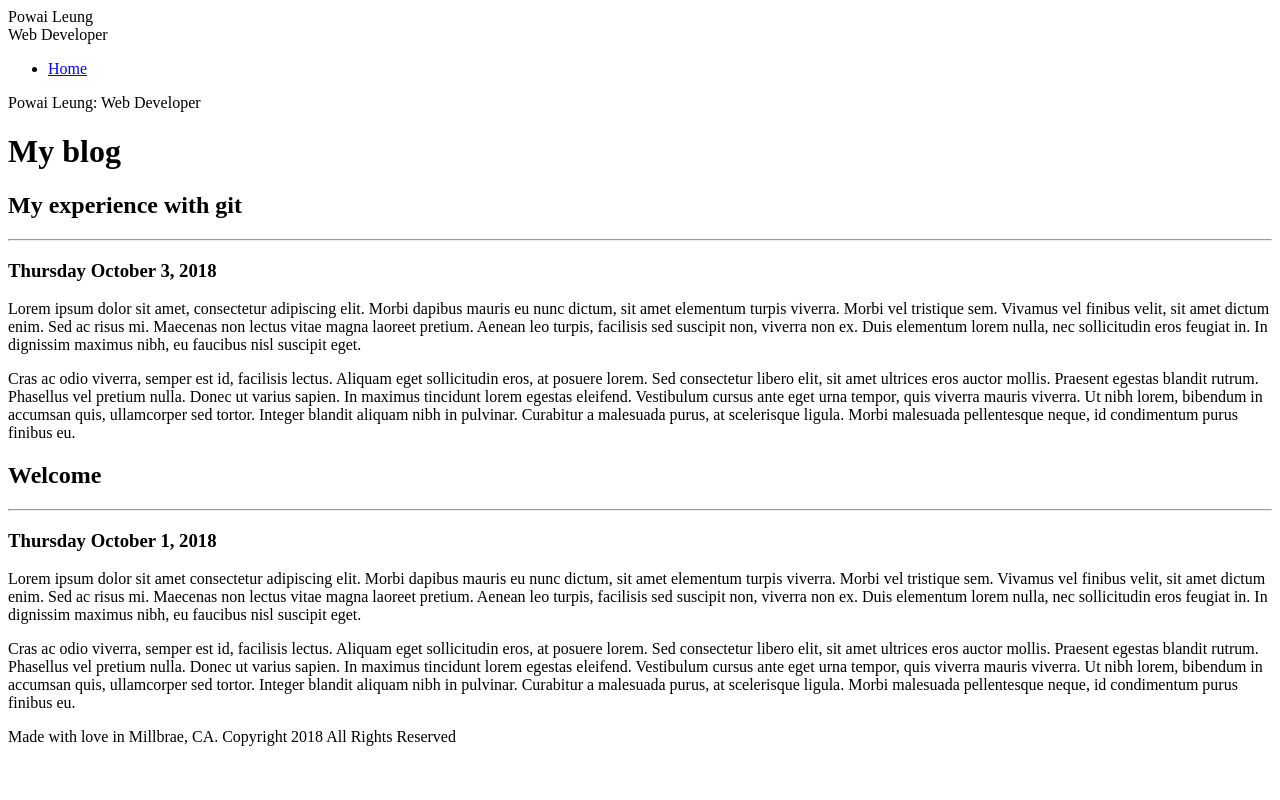
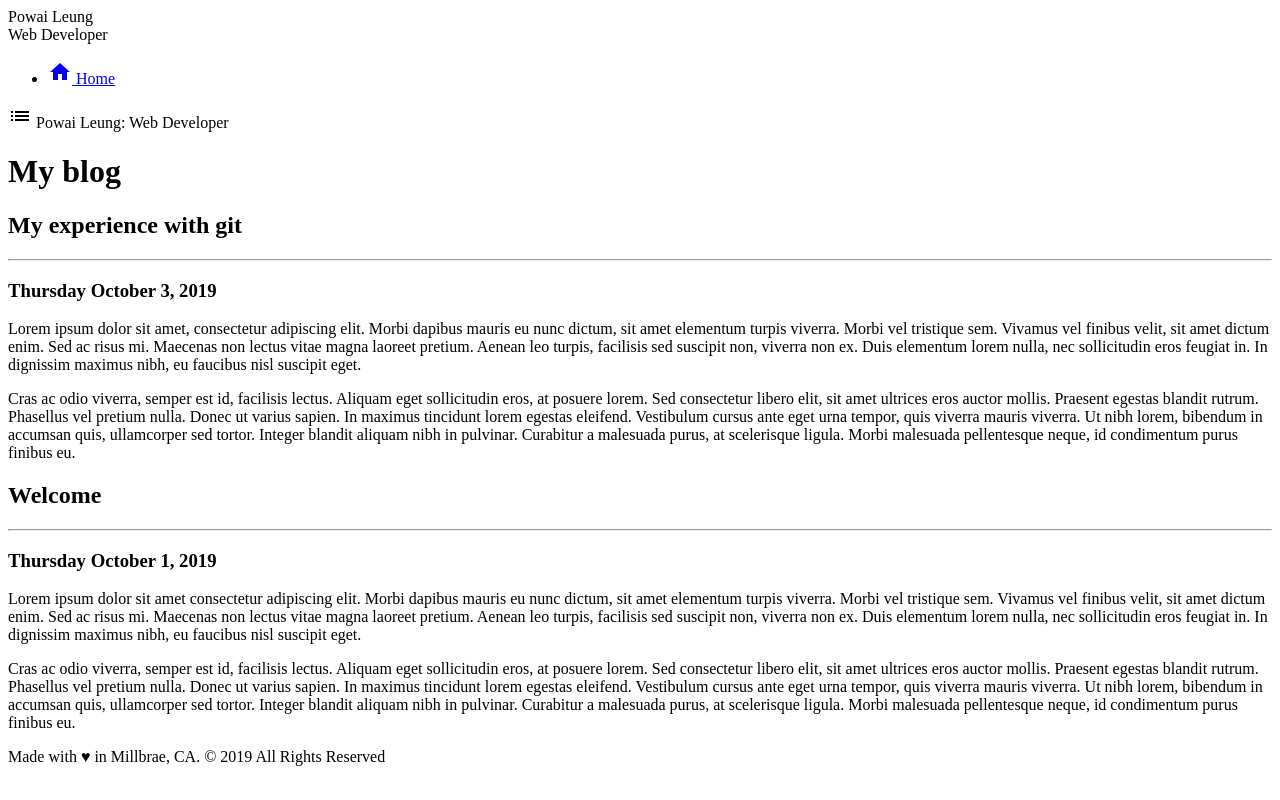
Before and after one commit to powaileung/personal-blog, a plain HTML site: page index.html in a window 1280 px wide. Drawn offline with Linux system fonts and the light colour scheme.

Commit message:
Add Google Material Icons

```diff
--- a/index.html
+++ b/index.html
@@ -4,6 +4,7 @@
     <meta charset="UTF-8">
     <meta name="viewport" content="width=device-width, initial-scale=1.0">
     <meta http-equiv="X-UA-Compatible" content="ie=edge">
+    <link href="https://fonts.googleapis.com/icon?family=Material+Icons" rel="stylesheet">
     <title>Powai Leung - Web Developer</title>
   </head>
   <body>
@@ -14,7 +15,11 @@
             <div class="site-header">Powai Leung</div>
             <div class="site-subheader">Web Developer</div>
             <ul class="site-navigation">
-              <li><a href="index.html">Home</a></li>
+              <li>
+                <a href="index.html">
+                  <i class="material-icons">home</i> Home
+                </a>
+              </li>
             </ul>
           </div>
         </nav>
@@ -22,6 +27,7 @@
         <main>
           <div class="menu">
             <div class="menu-icon" id="sidebarCollapse">
+              <i class="material-icons"> list </i>
               <span class="mobile-header">Powai Leung: Web Developer</span>
             </div>
           </div>
@@ -30,7 +36,7 @@
           <article>
            <h2>My experience with git</h2>
            <hr />
-           <h3>Thursday October 3, 2018</h3>
+           <h3>Thursday October 3, 2019</h3>
            <p>
              Lorem ipsum dolor sit amet, consectetur adipiscing elit. Morbi dapibus mauris eu nunc
              dictum, sit amet elementum turpis viverra. Morbi vel tristique sem. Vivamus vel finibus velit, sit amet
@@ -49,7 +55,7 @@
           <article>
            <h2>Welcome</h2>
            <hr />
-           <h3>Thursday October 1, 2018</h3>
+           <h3>Thursday October 1, 2019</h3>
            <p>
              Lorem ipsum dolor sit amet consectetur adipiscing elit. Morbi dapibus mauris eu nunc
              dictum, sit amet elementum turpis viverra. Morbi vel tristique sem. Vivamus vel finibus velit, sit amet
@@ -70,7 +76,7 @@
            </p>
           </article>
           <footer>
-            Made with love in Millbrae, CA. Copyright 2018 All Rights Reserved
+            Made with &hearts; in Millbrae, CA. &copy; 2019 All Rights Reserved
           </footer>
         </main>
       </div>
```
